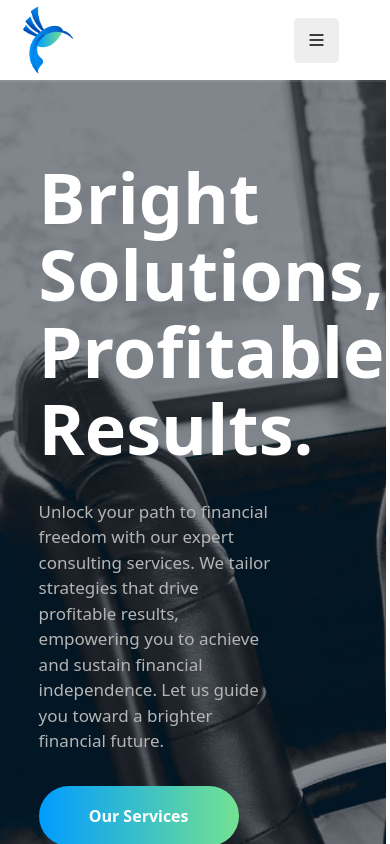
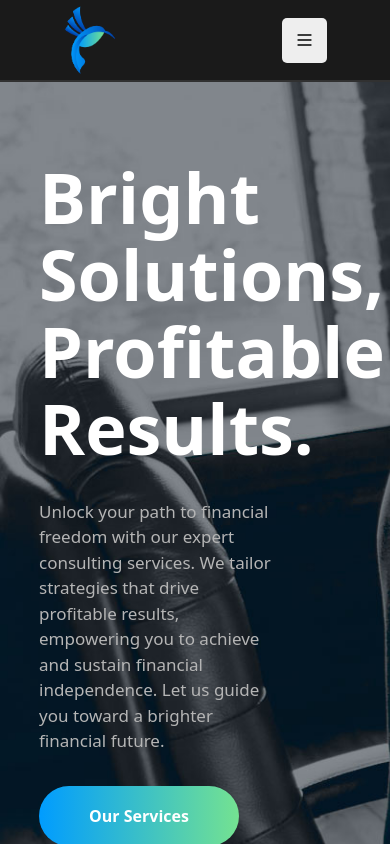
Before and after one commit to gandhipruthvi/FinancialFreedomConsultant, a React (Vite) app: page / in a window 390 px wide. Shown: the top 844 px of the page. Built offline with nearby package versions, Linux system fonts and the light colour scheme; no server answers; the database is empty.

Commit message:
solve mobile responsive home page issue of over width

```diff
--- a/src/Styles/Header.scss
+++ b/src/Styles/Header.scss
@@ -25,6 +25,11 @@ $theme-color: #009cff;
   background-color: #1a1a1a;
 }
 
+.header .row {
+  margin-right: 0px;
+  margin-left: 0px;
+}
+
 .header {
   position: absolute;
   left: 0;
@@ -32,7 +37,7 @@ $theme-color: #009cff;
   top: 0;
   border-bottom: 2px solid rgba(255, 255, 255, 0.1);
   z-index: 3;
-  // background: rgba(#f3f3f3, 0.5);
+  background-color: #1a1a1a;
 
   Header {
     margin: auto;
@@ -590,11 +595,6 @@ $theme-color: #009cff;
     padding: 41px 0;
   }
 
-  .fixedHeader .navbar {
-    padding-right: 60px !important;
-    padding-left: 30px !important;
-  }
-
   .accessNav {
     .menuToggler {
       display: block !important;
@@ -625,6 +625,7 @@ $theme-color: #009cff;
 
   .navbar {
     padding-right: 30px !important;
+    padding-left: 30px !important;
     height: 80px;
     flex-wrap: nowrap;
 
--- a/src/Styles/Home.scss
+++ b/src/Styles/Home.scss
@@ -61,7 +61,7 @@ $theme-color: #009CFF;
     background-size: cover;
     color: white;
     height: 100vh;
-    width: 99vw;
+    width: 100vw;
     display: flex;
     justify-content: center;
     align-items: center;
--- a/src/pages/Home.jsx
+++ b/src/pages/Home.jsx
@@ -90,7 +90,8 @@ const Home = () => {
       </section>
 
       {/* Free Consultation Call */}
-      <div className="row bottomspace">
+      <section className="consultaionCallSection">
+        <div className="bottomspace">
           <div className="col-md-12 text-center">
             <p className="secDesc">
               Book a free consultation call for your financial freedom! Let’s
@@ -103,6 +104,7 @@ const Home = () => {
             </Link>
           </div>
         </div>
+      </section>
 
       {/* Our Services Section */}
       <section className="serviceSection">
```
Lines whose indentation alone changed are shown as unchanged.
